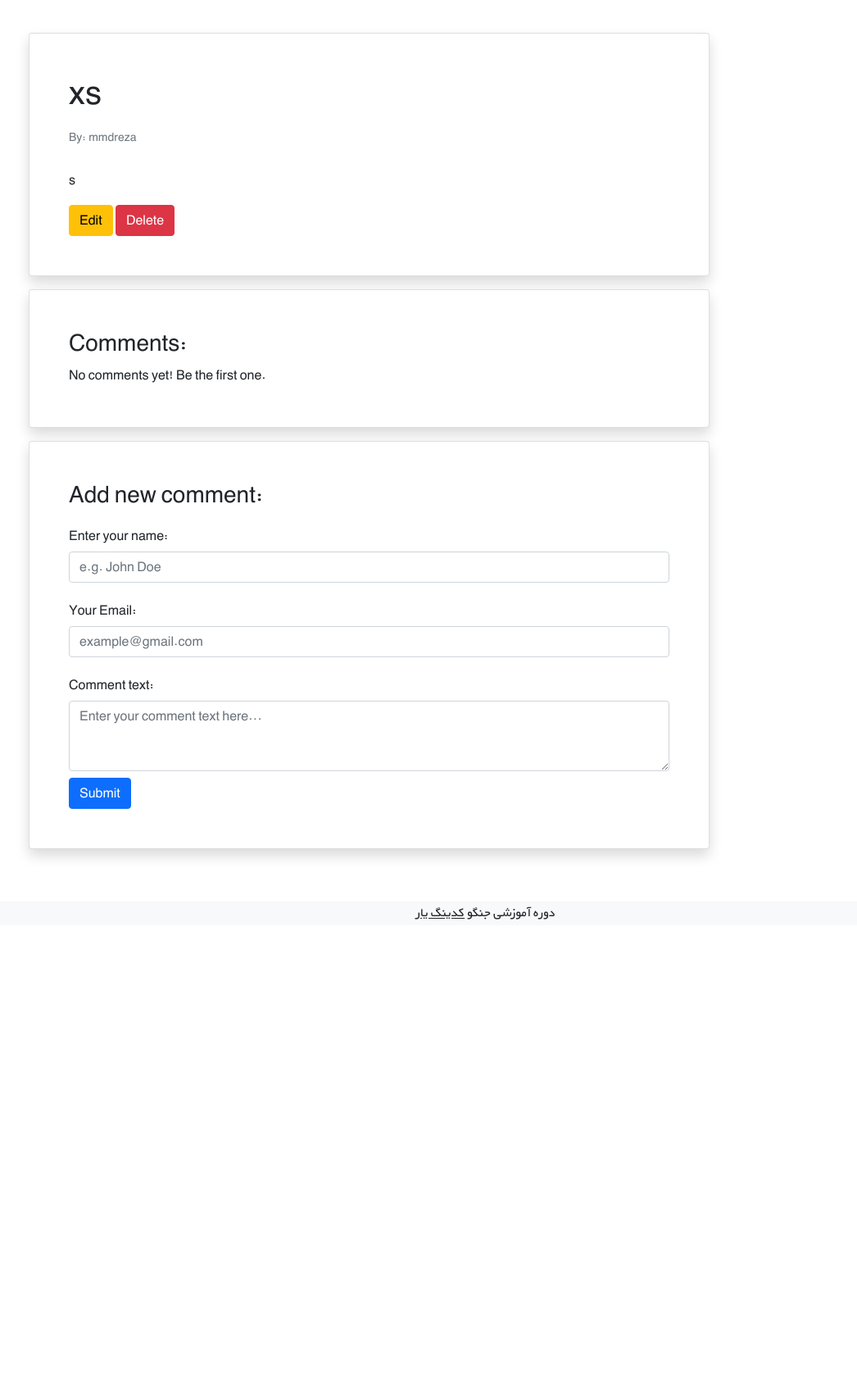
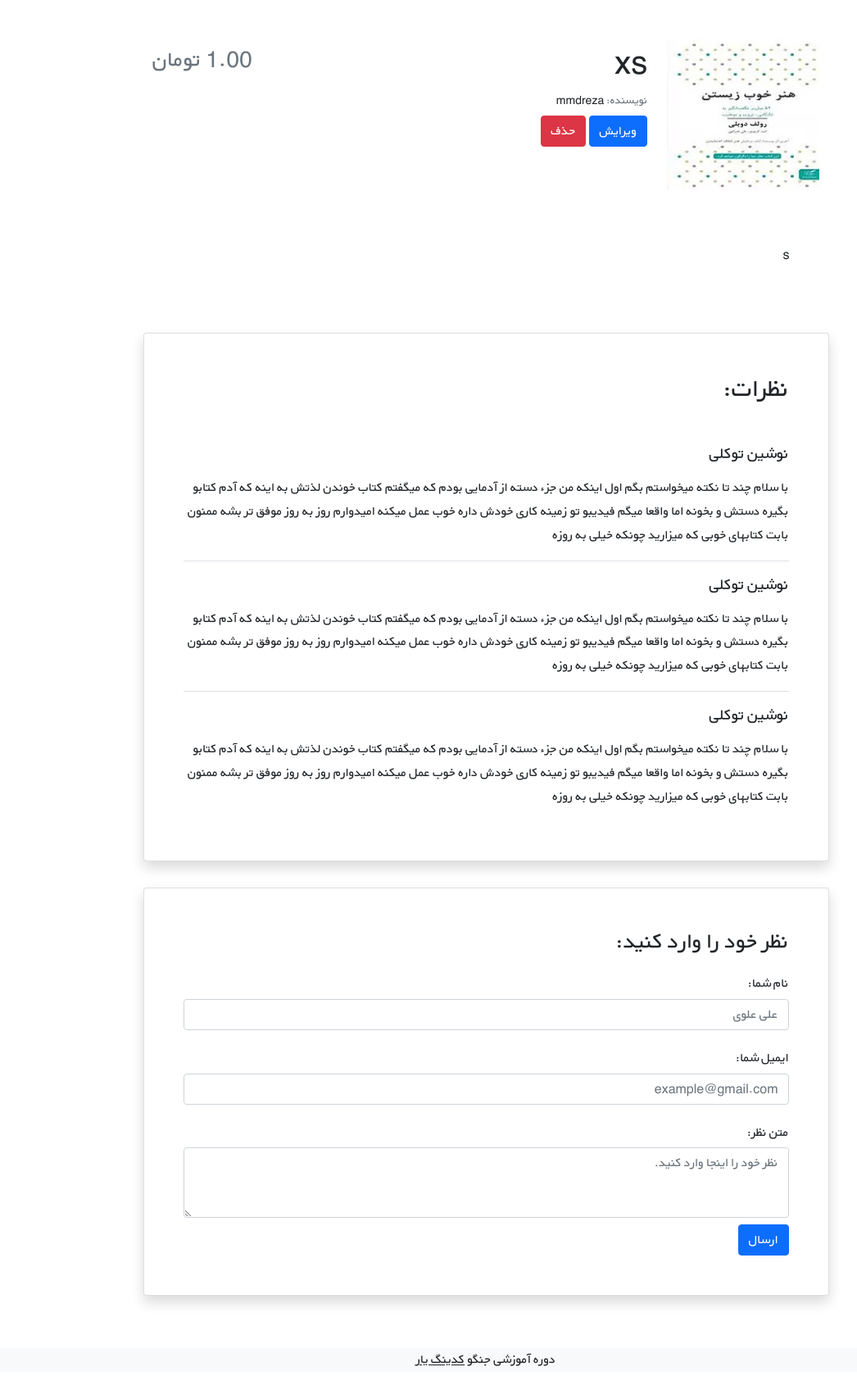
Before and after one commit to thesooge/django_bookstore_practice, a Django app: page /book/1 in a window 1280 px wide. Shown: the part 61-1751 px from the top of the page at 82% size, without its empty margins (47-1093 px from the left). Before the commit the page ends 1183 px from the top, so only its background shows below. Run offline with Django 5.2, Linux system fonts and the light colour scheme; data comes from the database, SQL or seed files in the repository; both versions use the stored data as it was after the commit.

Commit message:
change template detailview and some links

```diff
--- a/books/templates/books/book-detail.html
+++ b/books/templates/books/book-detail.html
@@ -1,4 +1,6 @@
 {% extends "_base.html" %}
+
+ {% load static %}
 
 {% block page_title %}
 post detail
@@ -6,42 +8,82 @@ post detail
 
 {% block content %}
 
-<div class="container mt-4">
-    <div class="row">
-        <div class="col-9">
 
-            <div class="card shadow my-3 p-5">
+<div class="container mt-5" dir="rtl">
+    <div class="">
+        <div class="">
+            <div class="d-flex justify-content-center">
+                <div class="row w-sm-75 w-100">
+                    <div class="col-xs-12 col-md-3 d-flex justify-content-center">
+                        <div>
+                            <img src="{% static 'icons/1.webp' %}"
+                                 class="img-fluid rounded-start" alt="...">
+                        </div>
+                    </div>
+                    <div class="col-xs-12 col-md-6 text-center text-md-end mt-md-1 mt-4">
                         <h1>{{book.title}}</h1>
-                <p class="small text-muted mt-2">By: {{book.author}}</p>
-                <p class="mt-2">{{book.desctiption}}</p>
-                <div>
-                    <a class="btn btn-warning" href= "{% url 'book-update' book.id %}" role="button">Edit</a>
-                    <a class="btn btn-danger" href= "{% url 'book-delete' book.id %}" role="button">Delete</a>
+                        <h5 class="small my-1"><span class="text-muted">نویسنده: </span>{{book.author}} </h5>
+                        <a href= "{% url 'book-update' book.id%}"> <button type="submit" class="btn btn-primary" >ویرایش</button></a>
+                        <a href= "{% url 'book-delete' book.id%}"> <button type="submit" class="btn btn-danger" >حذف</button></a>
+                    </div>
+                    <div class="col-xs-12 col-md-3 d-flex flex-column">
+                        <h3 class="align-self-center pt-2 text-muted align-self-md-end">
+                            {{book.pricee}} تومان
+                        </h3>
+                    </div>
                 </div>
             </div>
 
-            <div class="card shadow my-3 p-5">
-                <h3>Comments:</h3>
-                    No comments yet! Be the first one.
+            <div class="d-flex justify-content-center">
+                <div class="my-3 p-5 w-sm-75 w-100">
+                   {{book.desctiption}}
+                </div>
             </div>
 
-            <div class="card shadow my-3 p-5">
-                <h3>Add new comment:</h3>
+            <div class="d-flex justify-content-center">
+                <div class="card shadow my-3 p-5 w-sm-75 w-100">
+                    <h2 class="mb-5">نظرات:</h2>
+                    <div class="border-bottom mb-3">
+                        <h5 class="mb-3">نوشین توکلی</h5>
+                        <p>با سلام چند تا نکته میخواستم بگم اول اینکه من جزء دسته از آدمایی بودم که میگفتم کتاب خوندن لذتش
+                            به اینه که آدم کتابو بگیره دستش و بخونه اما واقعا میگم فیدیبو تو زمینه کاری خودش داره خوب عمل
+                            میکنه امیدوارم روز به روز موفق تر بشه ممنون بابت کتابهای خوبی که میزارید چونکه خیلی به روزه</p>
+                    </div>
+                    <div class="border-bottom mb-3">
+                        <h5 class="mb-3">نوشین توکلی</h5>
+                        <p>با سلام چند تا نکته میخواستم بگم اول اینکه من جزء دسته از آدمایی بودم که میگفتم کتاب خوندن لذتش
+                            به اینه که آدم کتابو بگیره دستش و بخونه اما واقعا میگم فیدیبو تو زمینه کاری خودش داره خوب عمل
+                            میکنه امیدوارم روز به روز موفق تر بشه ممنون بابت کتابهای خوبی که میزارید چونکه خیلی به روزه</p>
+                    </div>
+                    <div>
+                        <h5 class="mb-3">نوشین توکلی</h5>
+                        <p>با سلام چند تا نکته میخواستم بگم اول اینکه من جزء دسته از آدمایی بودم که میگفتم کتاب خوندن لذتش
+                            به اینه که آدم کتابو بگیره دستش و بخونه اما واقعا میگم فیدیبو تو زمینه کاری خودش داره خوب عمل
+                            میکنه امیدوارم روز به روز موفق تر بشه ممنون بابت کتابهای خوبی که میزارید چونکه خیلی به روزه</p>
+                    </div>
+                </div>
+            </div>
+
+            <div class="d-flex justify-content-center">
+                <div class="card shadow my-3 p-5 w-sm-75 w-100">
+                    <h3>نظر خود را وارد کنید:</h3>
                     <form method="POST">
                         <div class="form-group py-2">
-                        <label class="py-1" for="author_name">Enter your name:</label>
-                        <input type="text" class="form-control" placeholder="e.g. John Doe" name="author_name">
+                            <label class="py-1" for="author_name">نام شما:</label>
+                            <input type="text" class="form-control" placeholder="علی علوی" name="author_name">
                         </div>
                         <div class="form-group py-2">
-                        <label class="py-1" for="email">Your Email:</label>
+                            <label class="py-1" for="email">ایمیل شما:</label>
                             <input type="email" class="form-control" placeholder="example@gmail.com" name="email">
                         </div>
                         <div class="form-group py-2">
-                        <label class="py-1" for="comment_text">Comment text:</label>
-                        <textarea class="form-control" name="text" rows="3" placeholder="Enter your comment text here..."></textarea>
+                            <label class="py-1" for="comment_text">متن نظر:</label>
+                            <textarea class="form-control" name="text" rows="3"
+                                      placeholder="نظر خود را اینجا وارد کنید."></textarea>
                         </div>
-                    <button type="submit" class="btn btn-primary">Submit</button>
+                        <button type="submit" class="btn btn-primary">ارسال</button>
                     </form>
+                </div>
             </div>
         </div>
     </div>
@@ -50,4 +92,5 @@ post detail
 
 
 
+
 {% endblock content %}
--- a/books/templates/books/book-list.html
+++ b/books/templates/books/book-list.html
@@ -10,6 +10,7 @@ books
         <div class="container mt-4">
             <div class="row flex-row-reverse justify-content-md-center">
                 {% for book in book %}
+
                     <div class="card m-2" style="max-width: 45%">
                         <div class="row g-0 h-100" dir="rtl">
                             <div class="col-md-4">
@@ -19,7 +20,7 @@ books
                             <div class="col-md-8 h-100">
                                 <div class="d-flex flex-column justify-content-between h-100">
                                     <div class="card-body">
-                                        <h3 class="card-title"><strong>{{book.title}}</strong></h3>
+                                        <a href= "{% url 'book-detail' book.id %}"><h3 class="card-title"><strong>{{book.title}}</strong></h3></a>
                                         <p class="card-text pt-3">{{book.desctiption}}</p>
                                         <p class="text-muted">نویسنده:{{book.author}}</p>
                                     </div>
```
Also changed, not shown: db.sqlite3, static/icons/1.webp (added). Lines whose indentation alone changed are shown as unchanged.
